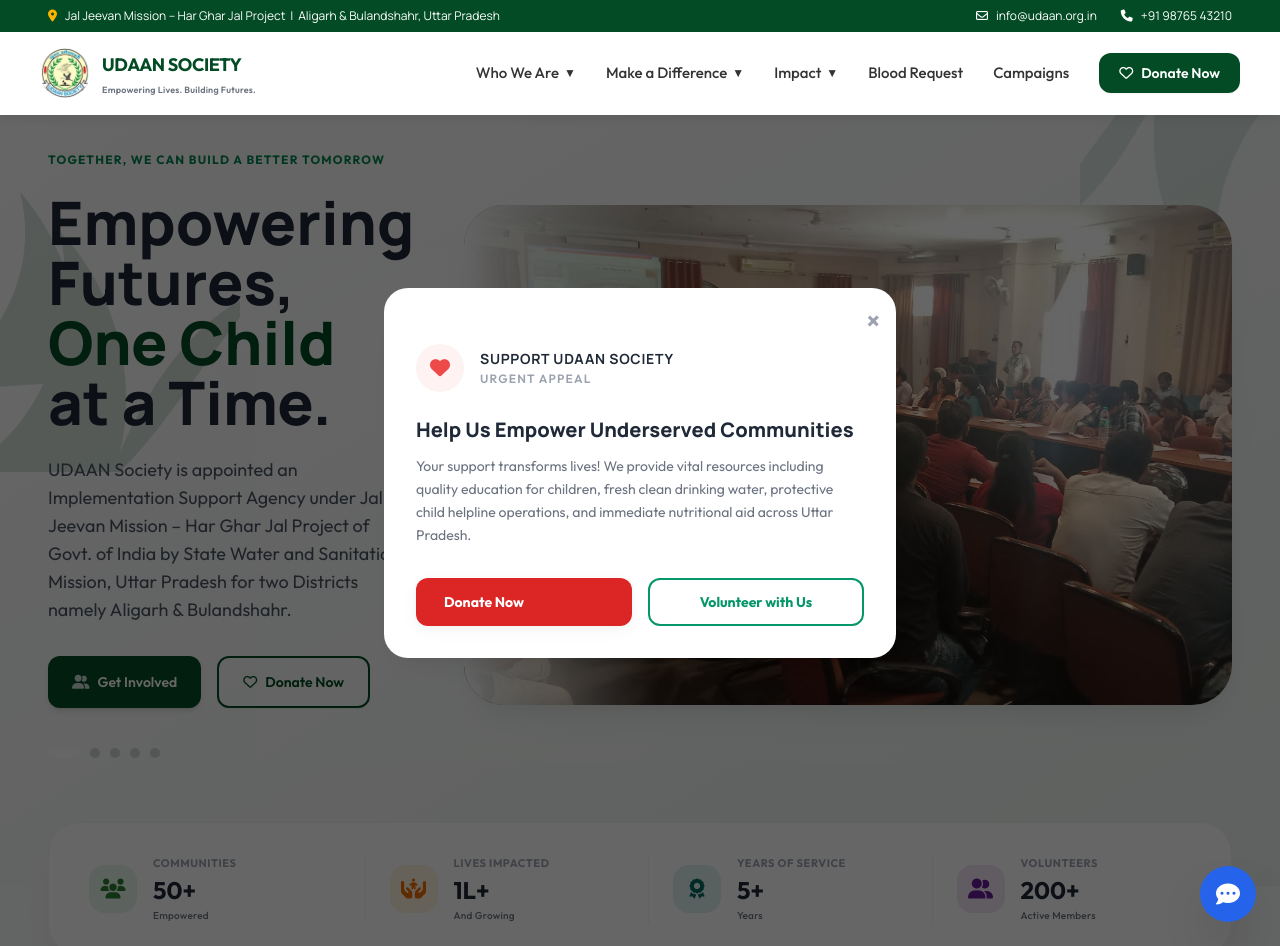
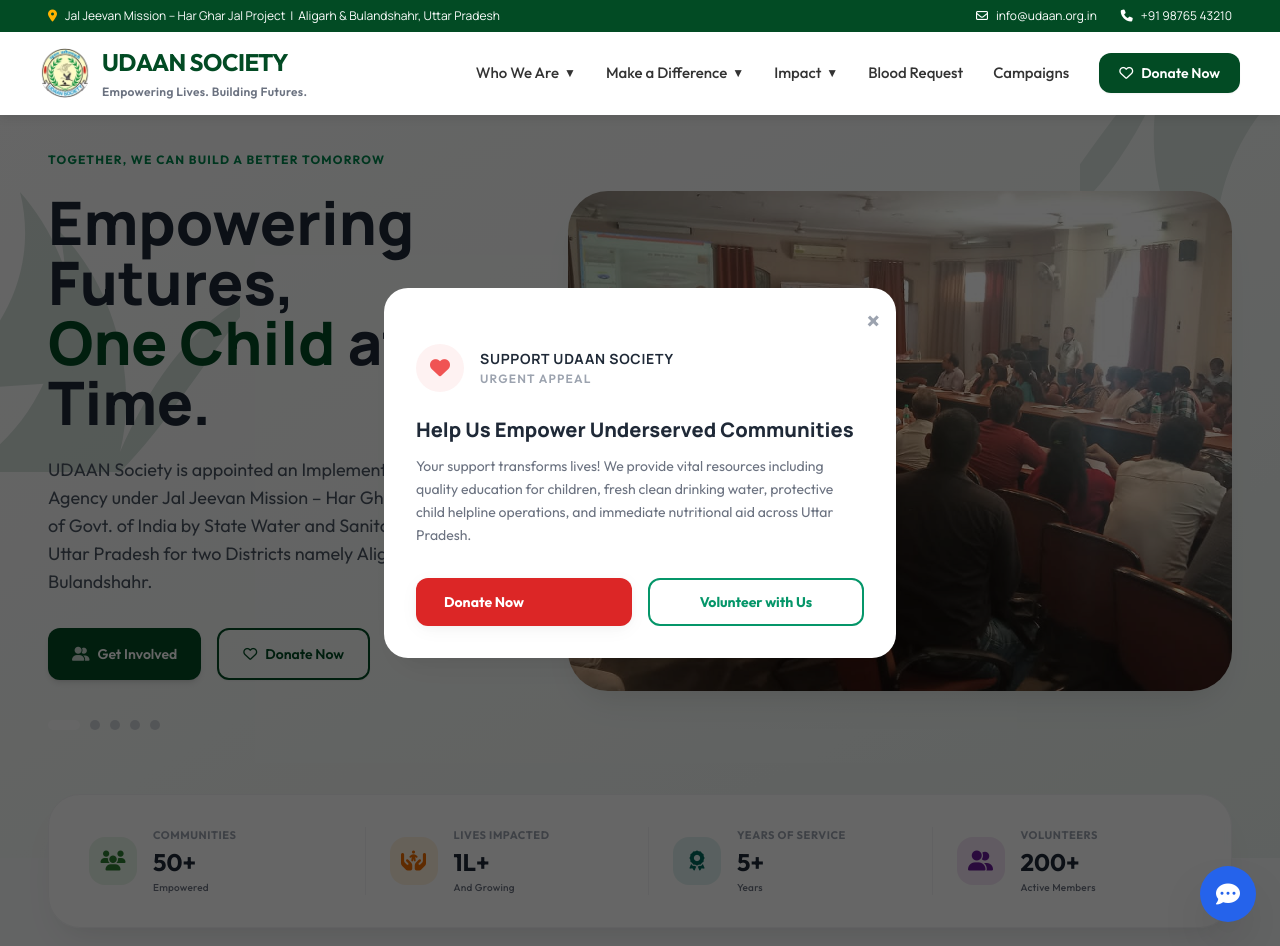
Before and after one commit to Anand1513/udaan, a Django app: page / in a window 1280 px wide. Run offline with Django 5.2, Linux system fonts and the light colour scheme; data comes from the database, SQL or seed files in the repository; both versions use the stored data as it was after the commit; tables that the repository leaves empty hold one stand-in row (values such as "Sample post"); grey boxes marked "Sample" are stand-in pictures; parts of the project's set-up code (start-up, migrations or seed data) failed here and were passed over; some libraries are stand-ins or nearby versions; some web fonts are replaced.

Commit message:
fix: resolve image cropping, restore footer, enlarge header text, correct team label, add announcements, and update mission name

```diff
--- a/blood_request/views.py
+++ b/blood_request/views.py
@@ -143,13 +143,21 @@
     """
     campaigns = Campaign.objects.all().order_by('-created_at')[:3]
     projects = Project.objects.all().order_by('-date')[:3]
-    from .models import Testimonial
+    from .models import Testimonial, Announcement
+    from datetime import date
     testimonials = Testimonial.objects.filter(is_active=True).order_by('-created_at')[:7]
+
+    # Fetch Active and Non-expired Announcements for homepage
+    announcements = Announcement.objects.filter(
+        Q(is_active=True) &
+        (Q(expiry_date__isnull=True) | Q(expiry_date__gte=date.today()))
+    ).order_by('-priority', '-created_at')[:3]
 
     context = {
         'campaigns': campaigns,
         'projects': projects,
-        'testimonials': testimonials
+        'testimonials': testimonials,
+        'announcements': announcements,
     }
     return render(request, 'home.html', context)
 
--- a/templates/base.html
+++ b/templates/base.html
@@ -112,8 +112,8 @@
                 <a href="{% url 'home' %}" class="flex items-center gap-3 no-underline">
                     <img class="logo-circle" src="{% static 'assets/logo.webp' %}" alt="UDAAN Society" />
                     <div class="flex flex-col text-left">
-                        <span class="text-base sm:text-lg font-bold text-[#024b24] tracking-tight leading-none">UDAAN SOCIETY</span>
-                        <span class="text-[9px] text-gray-500 font-semibold tracking-wide mt-1">Empowering Lives. Building Futures.</span>
+                        <span class="text-xl sm:text-2xl font-bold text-[#024b24] tracking-tight leading-none">UDAAN SOCIETY</span>
+                        <span class="text-[10px] sm:text-xs text-gray-500 font-semibold tracking-wide mt-1.5">Empowering Lives. Building Futures.</span>
                     </div>
                 </a>
             </div>
@@ -131,7 +131,7 @@
                     </a>
                     <div class="dropdown-menu">
                         <a href="{% url 'aboutus' %}" class="dropdown-item">About</a>
-                        <a href="{% url 'our_mission_values' %}" class="dropdown-item">Our Mission & Values</a>
+                        <a href="{% url 'our_mission_values' %}" class="dropdown-item">Our Mission, Vision and Values</a>
                         <a href="{% url 'appreciationandaccolades' %}" class="dropdown-item">Appreciation and
                             Accolades</a>
                         <a href="{% url 'our_partners' %}" class="dropdown-item">Our Partners</a>
--- a/templates/contact_us.html
+++ b/templates/contact_us.html
@@ -143,8 +143,7 @@
   <!-- Google Map Frame -->
   <div class="rounded-3xl overflow-hidden h-96 shadow-soft border border-gray-200/60">
     <iframe src="https://maps.google.com/maps?q=Aligarh%20Uttar%20Pradesh&t=&z=12&ie=UTF8&iwloc=&output=embed"
-      width="100%" height="100%" class="border-0" loading="lazy" referrerpolicy="no-referrer-when-downgrade">
-    </footer>
+      width="100%" height="100%" class="border-0" loading="lazy" referrerpolicy="no-referrer-when-downgrade"></iframe>
   </div>
 
 </div>
--- a/templates/home.html
+++ b/templates/home.html
@@ -34,7 +34,7 @@
       <div class="grid grid-cols-1 lg:grid-cols-12 gap-12 lg:gap-16 items-center">
 
         <!-- Left Content -->
-        <div class="text-left space-y-6 hero-content lg:col-span-4">
+        <div class="text-left space-y-6 hero-content lg:col-span-5">
           <span class="text-[#00874e] font-bold text-xs uppercase tracking-widest block">
             TOGETHER, WE CAN BUILD A BETTER TOMORROW
           </span>
@@ -66,11 +66,9 @@
         </div>
 
         <!-- Right Content (Image with Left Fade Overlay) -->
-        <div class="relative flex items-center justify-center w-full h-[320px] sm:h-[450px] lg:h-[500px] lg:col-span-8">
+        <div class="relative flex items-center justify-center w-full h-[320px] sm:h-[450px] lg:h-[500px] lg:col-span-7">
           <div class="w-full h-full relative overflow-hidden rounded-[2.5rem] shadow-premium bg-[#f7faf8]">
             <img id="hero-slide-image" src="{% static 'assets/image1.jpeg' %}" alt="Empowering Futures" class="w-full h-full object-cover transition-opacity duration-300 ease-in-out" />
-            <!-- Soft gradient overlay from left to right -->
-            <div class="absolute inset-y-0 left-0 w-1/4 bg-gradient-to-r from-[#f7faf8] to-transparent pointer-events-none lg:block hidden"></div>
           </div>
         </div>
 
@@ -280,7 +278,46 @@
     </div>
   </section>
 
+  <!-- Latest Announcements & Notices -->
+  {% if announcements %}
+  <section class="py-16 bg-gradient-to-b from-neutral-light to-white border-b border-gray-100">
+    <div class="max-w-7xl mx-auto px-6 lg:px-8">
+      <div class="text-center max-w-3xl mx-auto mb-12 space-y-4">
+        <span class="inline-flex items-center gap-1.5 bg-emerald-50 text-[#024b24] text-xs font-bold uppercase tracking-wider px-3 py-1 rounded-md">
+          <i class="fa-solid fa-bullhorn"></i> Notice Board
+        </span>
+        <h2 class="text-3xl sm:text-4xl font-extrabold text-neutral-dark font-heading">
+          Latest Announcements
+        </h2>
+        <div class="w-12 h-1 bg-[#FFB300] mx-auto rounded-full"></div>
+      </div>
 
+      <div class="grid grid-cols-1 md:grid-cols-2 lg:grid-cols-3 gap-8">
+        {% for announcement in announcements %}
+        <div class="bg-white rounded-2xl border border-gray-200/80 p-6 shadow-soft hover:shadow-premium hover:-translate-y-1 transition-all duration-300 flex flex-col justify-between space-y-4">
+          <div class="space-y-3">
+            <div class="flex justify-between items-center">
+              <span class="inline-block bg-[#024b24]/10 text-[#024b24] text-[10px] font-bold uppercase tracking-widest px-2.5 py-1 rounded-md">
+                {% if announcement.priority > 0 %}Urgent{% else %}Notice{% endif %}
+              </span>
+              <span class="text-xs text-gray-400 flex items-center gap-1">
+                <i class="fa-regular fa-calendar text-[10px]"></i>
+                {{ announcement.created_at|date:"M d, Y" }}
+              </span>
+            </div>
+            <h3 class="text-lg font-bold text-neutral-dark leading-snug">
+              {{ announcement.title }}
+            </h3>
+            <p class="text-sm text-gray-500 leading-relaxed font-light">
+              {{ announcement.content }}
+            </p>
+          </div>
+        </div>
+        {% endfor %}
+      </div>
+    </div>
+  </section>
+  {% endif %}
 
   <!-- Featured Campaigns (Causes) -->
   <section class="py-20 bg-white" id="featured-campaigns">
--- a/templates/internships.html
+++ b/templates/internships.html
@@ -212,10 +212,10 @@
   <!-- Promo cards -->
   <div class="grid grid-cols-1 md:grid-cols-2 gap-8 pt-8">
     <a href="{% url 'blood_donation' %}" class="group rounded-3xl overflow-hidden shadow-soft hover:shadow-premium transition-all duration-300 border border-gray-100">
-      <img src="{% static 'assets/blood-card.jpg' %}" alt="Donate Blood Promo" class="w-full h-48 object-cover transition-transform duration-500 group-hover:scale-102">
+      <img src="{% static 'assets/blood-card.jpg' %}" alt="Donate Blood Promo" class="w-full h-auto object-contain transition-transform duration-500 group-hover:scale-102">
     </a>
     <a href="{% url 'campus_ambassador' %}" class="group rounded-3xl overflow-hidden shadow-soft hover:shadow-premium transition-all duration-300 border border-gray-100">
-      <img src="{% static 'assets/campus-card.jpg' %}" alt="Campus Ambassador Promo" class="w-full h-48 object-cover transition-transform duration-500 group-hover:scale-102">
+      <img src="{% static 'assets/campus-card.jpg' %}" alt="Campus Ambassador Promo" class="w-full h-auto object-contain transition-transform duration-500 group-hover:scale-102">
     </a>
   </div>
 
--- a/templates/ourmission_values.html
+++ b/templates/ourmission_values.html
@@ -11,7 +11,7 @@
 <section class="subpage-hero">
   <div class="max-w-4xl mx-auto px-6 relative z-10 space-y-4">
     <span class="bg-accent text-neutral-dark text-xs font-bold uppercase tracking-wider px-3.5 py-1.5 rounded-full shadow-sm">Foundational Pillars</span>
-    <h1 class="text-4xl sm:text-5xl font-extrabold font-heading tracking-tight leading-tight uppercase">Our Mission & Vision</h1>
+    <h1 class="text-4xl sm:text-5xl font-extrabold font-heading tracking-tight leading-tight uppercase">Our Mission, Vision & Values</h1>
     <p class="text-lg text-gray-200 max-w-2xl mx-auto leading-relaxed">
       Empowering young people and building a stronger future through equality, justice, peace, and sustainable development.
     </p>
@@ -23,7 +23,7 @@
   <div class="max-w-7xl mx-auto px-6 text-sm text-gray-500 flex items-center gap-2">
     <a href="{% url 'home' %}" class="hover:text-primary transition-colors">Home</a>
     <span>»</span>
-    <span class="text-gray-400">Our Mission & Values</span>
+    <span class="text-gray-400">Our Mission, Vision and Values</span>
   </div>
 </div>
 
--- a/templates/volunteering.html
+++ b/templates/volunteering.html
@@ -194,7 +194,7 @@
     <!-- Left: Image -->
     <div class="lg:col-span-5 relative">
       <div class="absolute -top-4 -left-4 w-24 h-24 bg-primary-light rounded-2xl -z-10 opacity-70"></div>
-      <img src="{% static 'assets/join-volunteer.png' %}" alt="Join UDAAN Volunteers" class="rounded-3xl shadow-soft w-full object-cover max-h-[380px]">
+      <img src="{% static 'assets/join-volunteer.png' %}" alt="Join UDAAN Volunteers" class="rounded-3xl shadow-soft w-full object-contain max-h-[460px] bg-white p-6 border border-gray-100/50">
     </div>
 
     <!-- Right: Structured Benefits List -->
```
Also changed, not shown: templates/our_team.html (+5 -5 lines), udaan.db.
